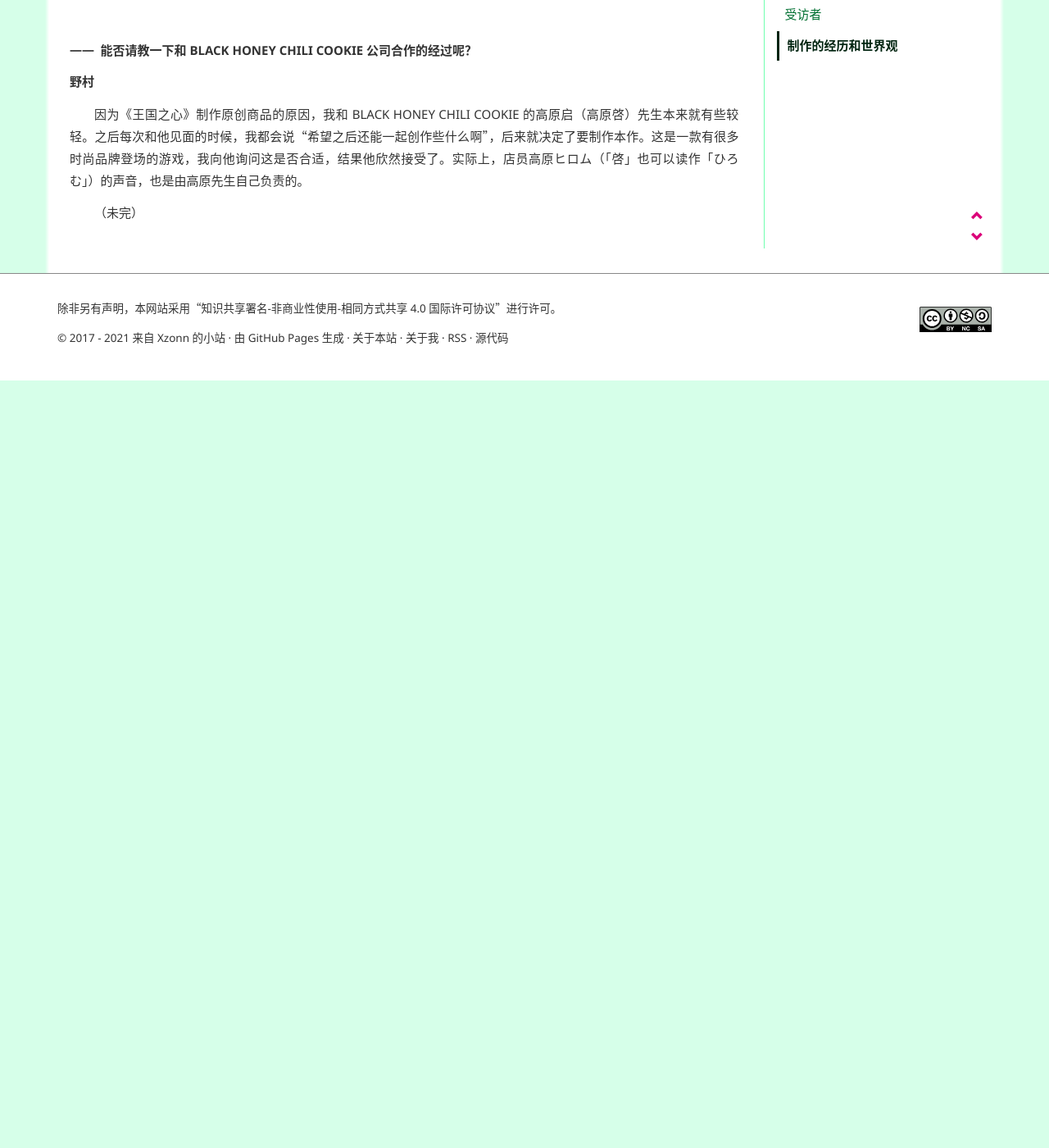
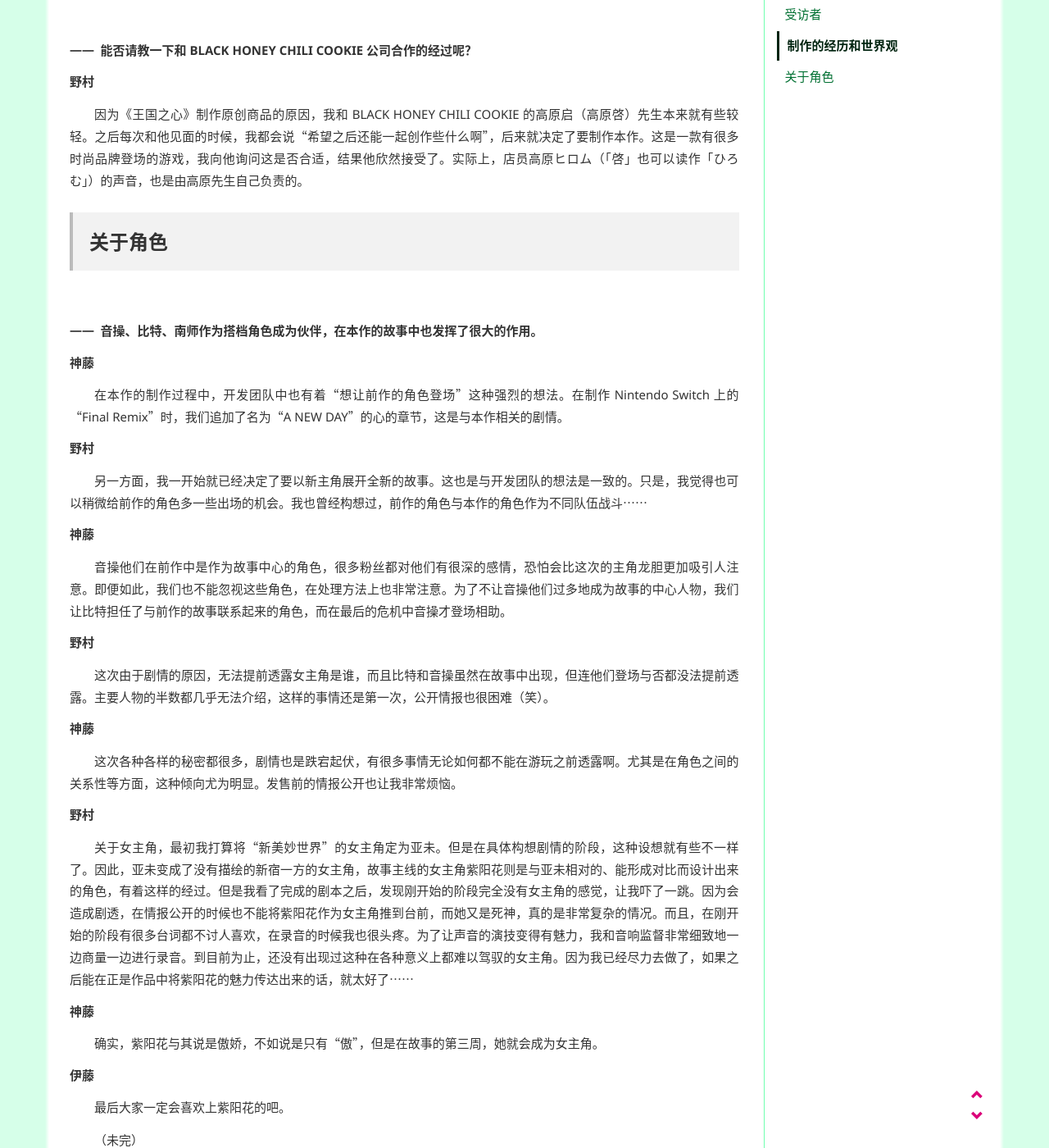
Before and after one commit to Xzonn/xzonn.github.io, a Jekyll site: the page built from _posts/2021-08-19-NEO-TWEWY-Staff-Interview-3.md, in a window 1280 px wide and 1400 px high, scrolled down 4695 px. Shown: the whole window at 82% size. Built offline with Jekyll 4.4.1, drawn with Linux system fonts in a browser that asks for light colours; some web fonts are replaced; comment, search, counter and statistics services are not loaded; before the commit the page ends 5159 px from its top, so only the background shows below that; some of the changed text lies outside the part shown.

Commit message:
2021-09-07

```diff
--- a/_posts/2021-08-19-NEO-TWEWY-Staff-Interview-3.md
+++ b/_posts/2021-08-19-NEO-TWEWY-Staff-Interview-3.md
@@ -103,4 +103,32 @@ title: 《新美妙世界》开发者访谈（攻略书）
 ##### 野村
 因为《王国之心》制作原创商品的原因，我和BLACK HONEY CHILI COOKIE的高原启（高原啓）先生本来就有些较轻。之后每次和他见面的时候，我都会说“希望之后还能一起创作些什么啊”，后来就决定了要制作本作。这是一款有很多时尚品牌登场的游戏，我向他询问这是否合适，结果他欣然接受了。实际上，店员高原ヒロム（「啓」也可以读作「ひろむ」）的声音，也是由高原先生自己负责的。
 
+### 关于角色
+##### 音操、比特、南师作为搭档角色成为伙伴，在本作的故事中也发挥了很大的作用。
+{: .question }
+
+##### 神藤
+在本作的制作过程中，开发团队中也有着“想让前作的角色登场”这种强烈的想法。在制作Nintendo Switch上的“Final Remix”时，我们追加了名为“A NEW DAY”的心的章节，这是与本作相关的剧情。
+
+##### 野村
+另一方面，我一开始就已经决定了要以新主角展开全新的故事。这也是与开发团队的想法是一致的。只是，我觉得也可以稍微给前作的角色多一些出场的机会。我也曾经构想过，前作的角色与本作的角色作为不同队伍战斗……
+
+##### 神藤
+音操他们在前作中是作为故事中心的角色，很多粉丝都对他们有很深的感情，恐怕会比这次的主角龙胆更加吸引人注意。即便如此，我们也不能忽视这些角色，在处理方法上也非常注意。为了不让音操他们过多地成为故事的中心人物，我们让比特担任了与前作的故事联系起来的角色，而在最后的危机中音操才登场相助。
+
+##### 野村
+这次由于剧情的原因，无法提前透露女主角是谁，而且比特和音操虽然在故事中出现，但连他们登场与否都没法提前透露。主要人物的半数都几乎无法介绍，这样的事情还是第一次，公开情报也很困难（笑）。
+
+##### 神藤
+这次各种各样的秘密都很多，剧情也是跌宕起伏，有很多事情无论如何都不能在游玩之前透露啊。尤其是在角色之间的关系性等方面，这种倾向尤为明显。发售前的情报公开也让我非常烦恼。
+
+##### 野村
+关于女主角，最初我打算将“新美妙世界”的女主角定为亚未。但是在具体构想剧情的阶段，这种设想就有些不一样了。因此，亚未变成了没有描绘的新宿一方的女主角，故事主线的女主角紫阳花则是与亚未相对的、能形成对比而设计出来的角色，有着这样的经过。但是我看了完成的剧本之后，发现刚开始的阶段完全没有女主角的感觉，让我吓了一跳。因为会造成剧透，在情报公开的时候也不能将紫阳花作为女主角推到台前，而她又是死神，真的是非常复杂的情况。而且，在刚开始的阶段有很多台词都不讨人喜欢，在录音的时候我也很头疼。为了让声音的演技变得有魅力，我和音响监督非常细致地一边商量一边进行录音。到目前为止，还没有出现过这种在各种意义上都难以驾驭的女主角。因为我已经尽力去做了，如果之后能在正是作品中将紫阳花的魅力传达出来的话，就太好了……
+
+##### 神藤
+确实，紫阳花与其说是傲娇，不如说是只有“傲”，但是在故事的第三周，她就会成为女主角。
+
+##### 伊藤
+最后大家一定会喜欢上紫阳花的吧。
+
 （未完）
```
Also changed, not shown: other parts of _posts/2021-08-19-NEO-TWEWY-Staff-Interview-3.md (+1 -1 lines), Gemfile.lock.
